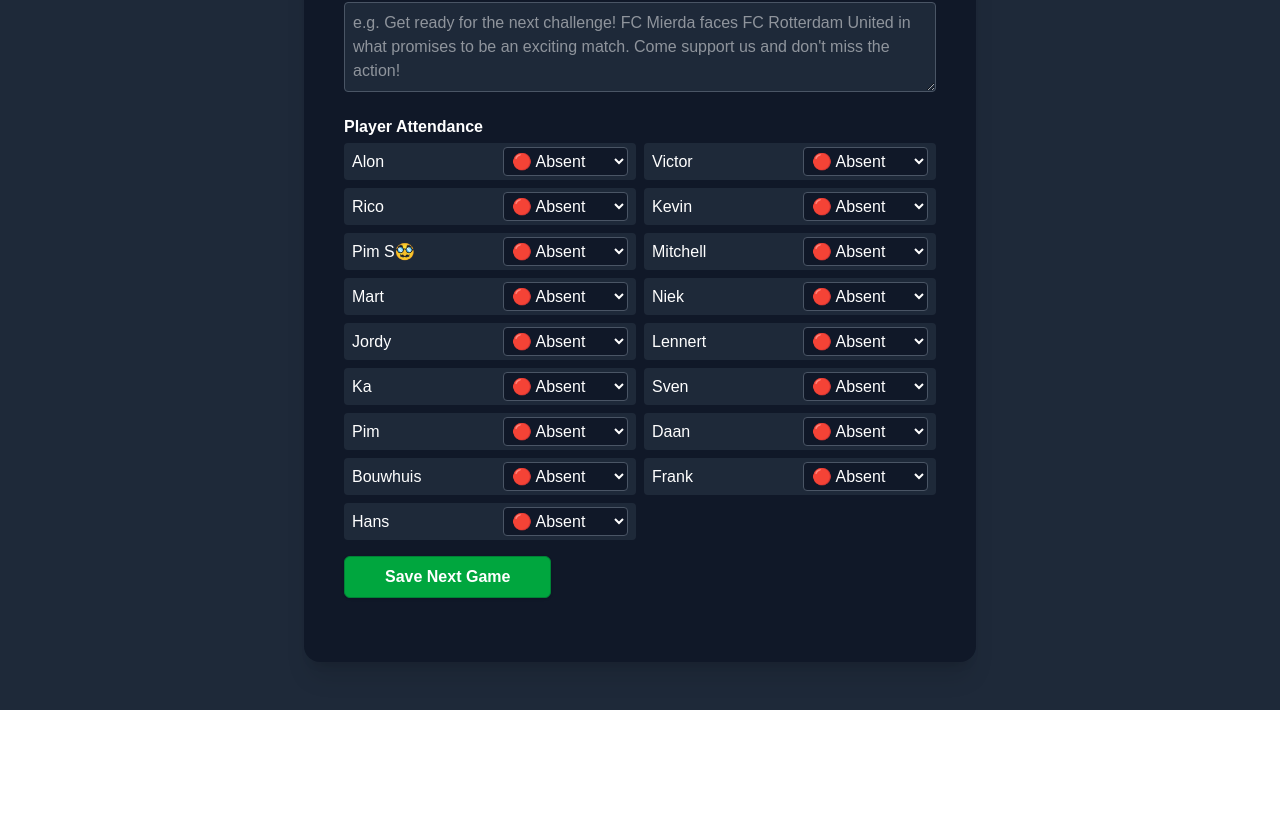
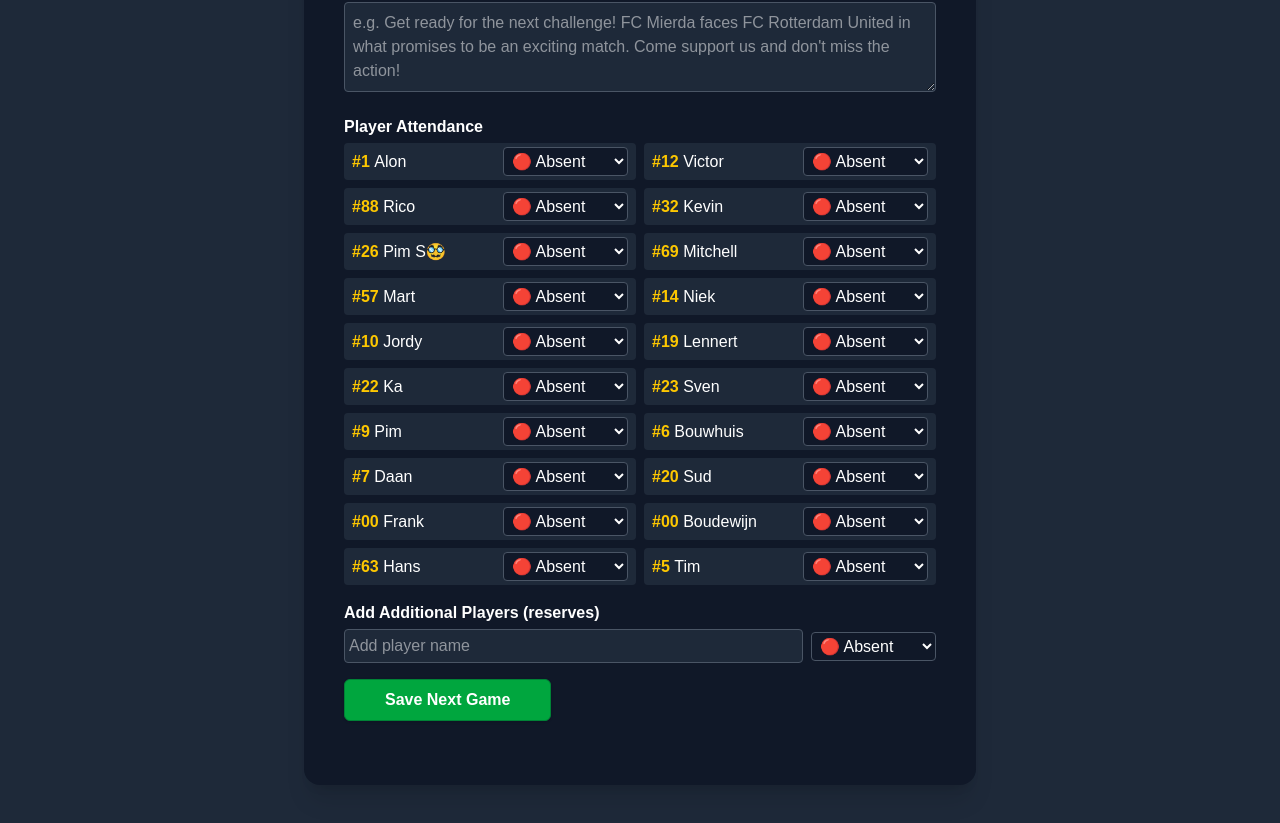
Before and after one commit to RicoAtN/fcmierda-app, a Next.js app: page /cms in a window 1280 px wide. Shown: the part 1072-1895 px from the top of the page. Before the commit the page ends 1782 px from the top, so only its background shows below. Built offline with nearby package versions, Linux system fonts and the light colour scheme; no server answers; the database is empty.

Commit message:
new feature - add additional players outside the core team for fixtures

```diff
--- a/src/app/cms/page.tsx
+++ b/src/app/cms/page.tsx
@@ -7,23 +7,26 @@ const robotoSlab = Roboto_Slab({ subsets: ["latin"], weight: ["700"] });
 const montserrat = Montserrat({ subsets: ["latin"], weight: ["400", "600"] });
 
 const players = [
-  "Alon",
-  "Victor",
-  "Rico",
-  "Kevin",
-  "Pim S🥸",
-  "Mitchell",
-  "Mart",
-  "Niek",
-  "Jordy",
-  "Lennert",
-  "Ka",
-  "Sven",
-  "Pim",
-  "Daan",
-  "Bouwhuis",
-  "Frank",
-  "Hans",
+  "#1 Alon",
+  "#12 Victor",
+  "#88 Rico",
+  "#32 Kevin",
+  "#26 Pim S🥸",
+  "#69 Mitchell",
+  "#57 Mart",
+  "#14 Niek",
+  "#10 Jordy",
+  "#19 Lennert",
+  "#22 Ka",
+  "#23 Sven",
+  "#9 Pim",
+  "#6 Bouwhuis",
+  "#7 Daan",
+  "#20 Sud",
+  "#00 Frank",
+  "#00 Boudewijn",
+  "#63 Hans",
+  "#5 Tim",
 ];
 
 export default function CMSPage() {
@@ -39,6 +42,9 @@ export default function CMSPage() {
   const [attendance, setAttendance] = useState<Record<string, string>>(
     Object.fromEntries(players.map((name) => [name, "absent"]))
   );
+  const [extraPlayers, setExtraPlayers] = useState<{ name: string; status: string }[]>(
+    [{ name: "", status: "absent" }]
+  );
 
   // Fetch current next game data on load
   useEffect(() => {
@@ -53,10 +59,29 @@ export default function CMSPage() {
           competition: data.competition || "",
           note: data.note || "",
         });
+
+        // Prefill attendance for main players
         setAttendance(
-          data.attendance ||
-            Object.fromEntries(players.map((name) => [name, "absent"]))
+          data.attendance
+            ? Object.fromEntries(
+                players.map((name) => [name, data.attendance[name] || "absent"])
+              )
+            : Object.fromEntries(players.map((name) => [name, "absent"]))
         );
+
+        // Prefill extraPlayers for names not in the main players list
+        if (data.attendance) {
+          const extra = Object.entries(data.attendance)
+            .filter(([name]) => !players.includes(name))
+            .map(([name, status]) => ({ name, status: String(status) }));
+          setExtraPlayers(
+            extra.length > 0
+              ? [...extra, { name: "", status: "absent" }]
+              : [{ name: "", status: "absent" }]
+          );
+        } else {
+          setExtraPlayers([{ name: "", status: "absent" }]);
+        }
       });
   }, []);
 
@@ -69,13 +94,35 @@ export default function CMSPage() {
   const handleSubmit = async (e: React.FormEvent) => {
     e.preventDefault();
     setStatus("Saving...");
+
+    // Merge main attendance and extra players (only if name is filled)
+    const extraAttendance = Object.fromEntries(
+      extraPlayers
+        .filter((p) => p.name.trim() !== "")
+        .map((p) => [p.name.trim(), p.status])
+    );
+    const fullAttendance = { ...attendance, ...extraAttendance };
+
     await fetch("/api/next-game", {
       method: "POST",
       headers: { "Content-Type": "application/json" },
-      body: JSON.stringify({ ...form, attendance }),
+      body: JSON.stringify({ ...form, attendance: fullAttendance }),
     });
     setStatus("Saved! The fixtures page now shows your update.");
   };
+
+  function renderPlayerName(name: string) {
+    const match = name.match(/^(#\d+\s+)/);
+    if (match) {
+      return (
+        <>
+          <span className="font-bold text-yellow-400">{match[1]}</span>
+          {name.slice(match[1].length)}
+        </>
+      );
+    }
+    return name;
+  }
 
   return (
     <div className="relative min-h-screen flex flex-col items-center bg-gray-900">
@@ -215,7 +262,7 @@ export default function CMSPage() {
                     key={name}
                     className="flex items-center justify-between gap-2 bg-gray-800 rounded px-2 py-1"
                   >
-                    <span className="font-medium text-white w-24 sm:w-32 truncate">{name}</span>
+                    <span className="font-medium text-white w-24 sm:w-32 truncate">{renderPlayerName(name)}</span>
                     <select
                       value={attendance[name]}
                       onChange={(e) =>
@@ -233,6 +280,64 @@ export default function CMSPage() {
                 ))}
               </div>
             </div>
+            <div className="mt-4">
+              <label className="block font-semibold mb-1">Add Additional Players (reserves)</label>
+              {extraPlayers.map((player, idx) => (
+                <div key={idx} className="flex items-center gap-2 mb-2">
+                  {/* Remove button in front, bigger and vertically centered */}
+                  {extraPlayers.length > 1 && idx < extraPlayers.length - 1 && (
+                    <button
+                      type="button"
+                      onClick={() => {
+                        const filtered = extraPlayers.filter((_, i) => i !== idx);
+                        // Always keep at least one empty field
+                        setExtraPlayers(
+                          filtered.length === 0
+                            ? [{ name: "", status: "absent" }]
+                            : filtered
+                        );
+                      }}
+                      className="text-red-400 hover:text-red-600 font-extrabold text-2xl flex items-center justify-center px-2"
+                      title="Remove this player and all after"
+                      style={{ lineHeight: 1 }}
+                    >
+                      &times;
+                    </button>
+                  )}
+                  <input
+                    type="text"
+                    placeholder="Add player name"
+                    value={player.name}
+                    onChange={e => {
+                      const updated = [...extraPlayers];
+                      updated[idx].name = e.target.value;
+                      setExtraPlayers(updated);
+
+                      // If last field and not empty, add a new empty field
+                      if (idx === extraPlayers.length - 1 && e.target.value.trim() !== "") {
+                        setExtraPlayers([...updated, { name: "", status: "absent" }]);
+                      }
+                    }}
+                    className="p-1 rounded bg-gray-800 border border-gray-600 text-white flex-1"
+                  />
+                  <select
+                    value={player.status}
+                    onChange={e => {
+                      const updated = [...extraPlayers];
+                      updated[idx].status = e.target.value;
+                      setExtraPlayers(updated);
+                    }}
+                    className="p-1 rounded bg-gray-900 border border-gray-600 text-white min-w-[90px] sm:min-w-[120px]"
+                  >
+                    <option value="absent">🔴 Absent</option>
+                    <option value="present">🟢 Present</option>
+                    <option value="not sure">🟠 Not sure</option>
+                    <option value="supporter">🔵 Supporter</option>
+                    <option value="coach">🔵 Coach</option>
+                  </select>
+                </div>
+              ))}
+            </div>
             <button
               type="submit"
               className="bg-green-600 hover:bg-green-700 text-white px-10 py-2 rounded-md font-semibold text-base shadow transition-all duration-150 border border-green-700 focus:outline-none focus:ring-2 focus:ring-green-400 min-w-[200px]"
```
